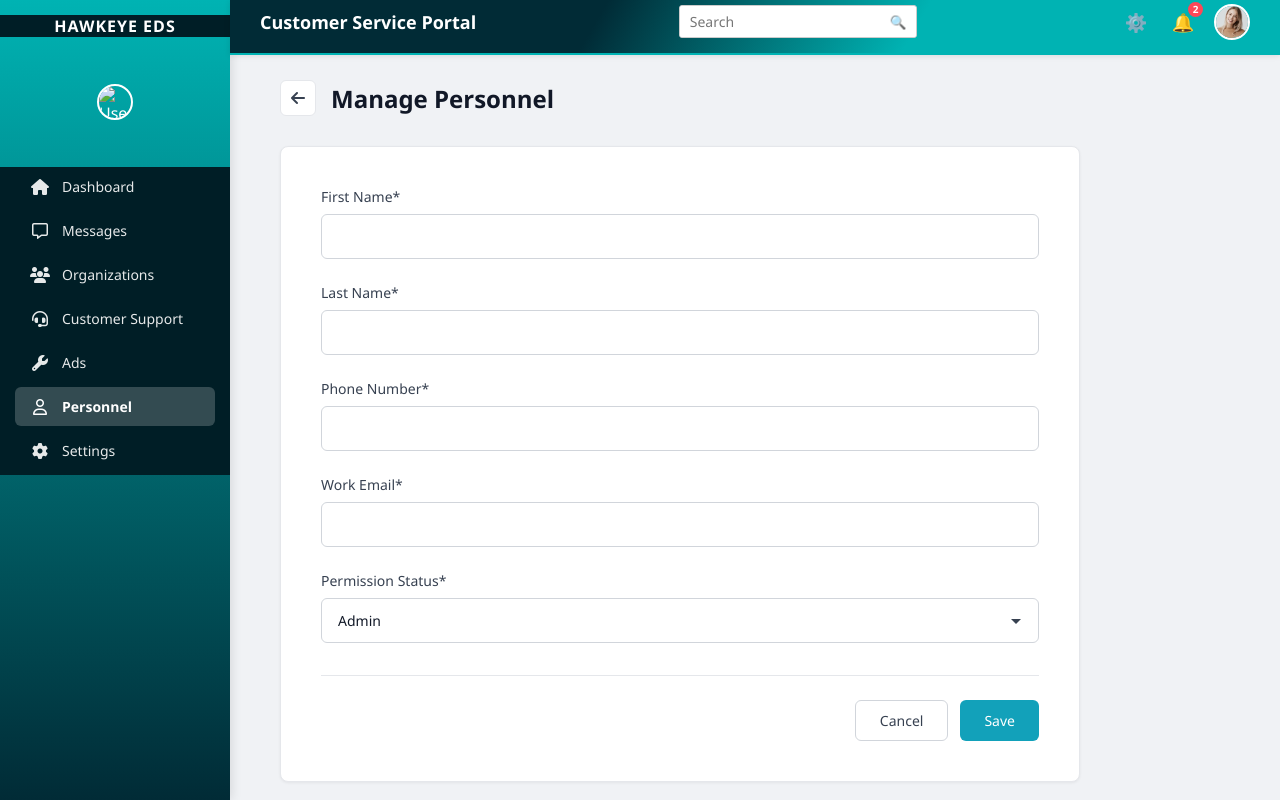
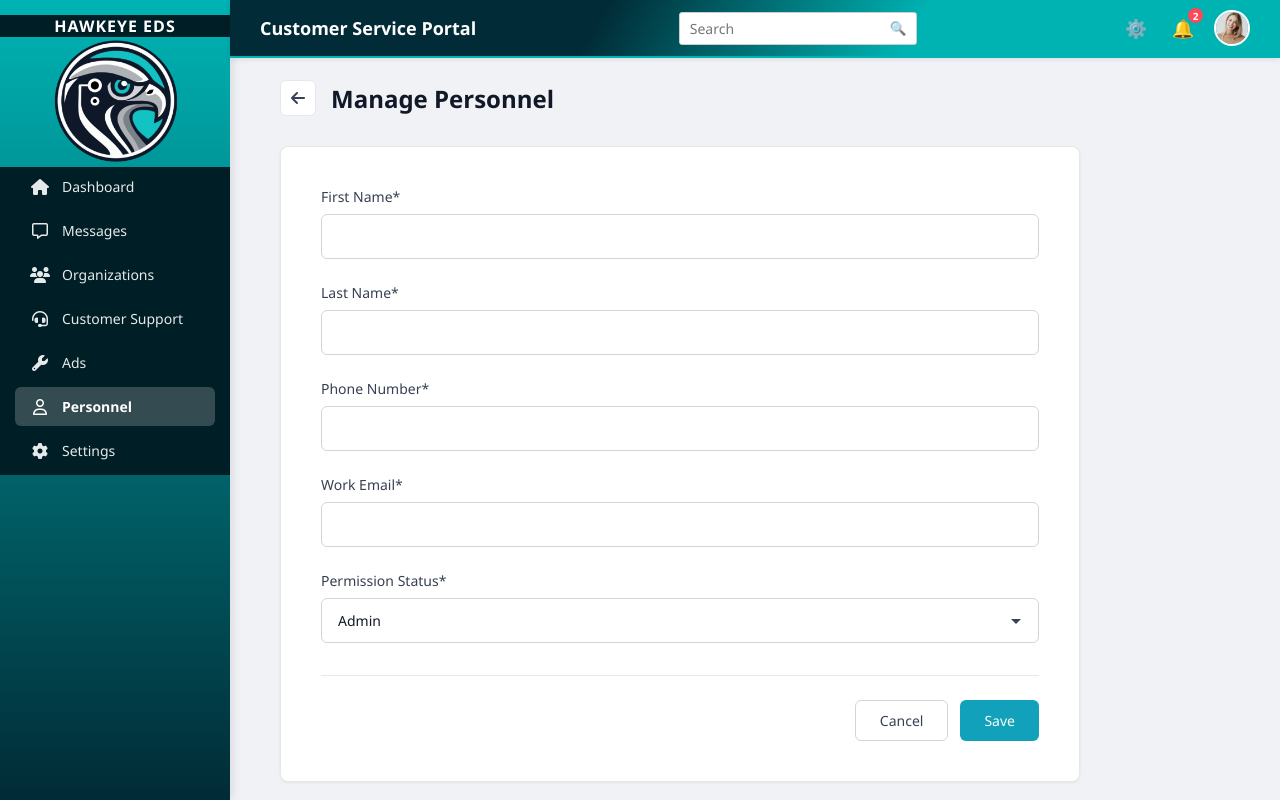
Before and after one commit to jassantos/Hawkeye-EDS-Project, a plain HTML site: page ManagePersonnel.html in a window 1280 px wide. Drawn offline with Linux system fonts and the light colour scheme.

Commit message:
minor changes before Demo 2

```diff
--- a/ManagePersonnel.html
+++ b/ManagePersonnel.html
@@ -11,7 +11,7 @@
   <div class="sidebar">
     <h2 class="sidebar-title">HAWKEYE EDS</h2>
     <div class="logo-box">
-      <img src="avatar/pic.png" class="profile" alt="User" />
+      <img src="assets/logo.png" alt="Hawkeye Logo" class="logo" />
     </div>
 
   <ul class="menu">
--- a/css/ManagePersonnel.css
+++ b/css/ManagePersonnel.css
@@ -54,7 +54,7 @@ body {
 }
 
 .logo {
-  width: 70px;
+  width: 150px;
   height: auto;
 }
 
@@ -120,8 +120,6 @@ body {
   min-height: 55px;
   box-shadow: 0 1px 6px rgba(0, 0, 0, 0.1);
   border-bottom: 2px solid #00b3b3;
-  margin: 0;
-  padding-top: 0;
   width: calc(100% - 230px);
   position: fixed;
   top: 0;
```
Also changed, not shown: CustomerSupport.html (+1 -1 lines), CustomerSupportTicket.html (+1 -1 lines), Personnel.html (+1 -1 lines).
